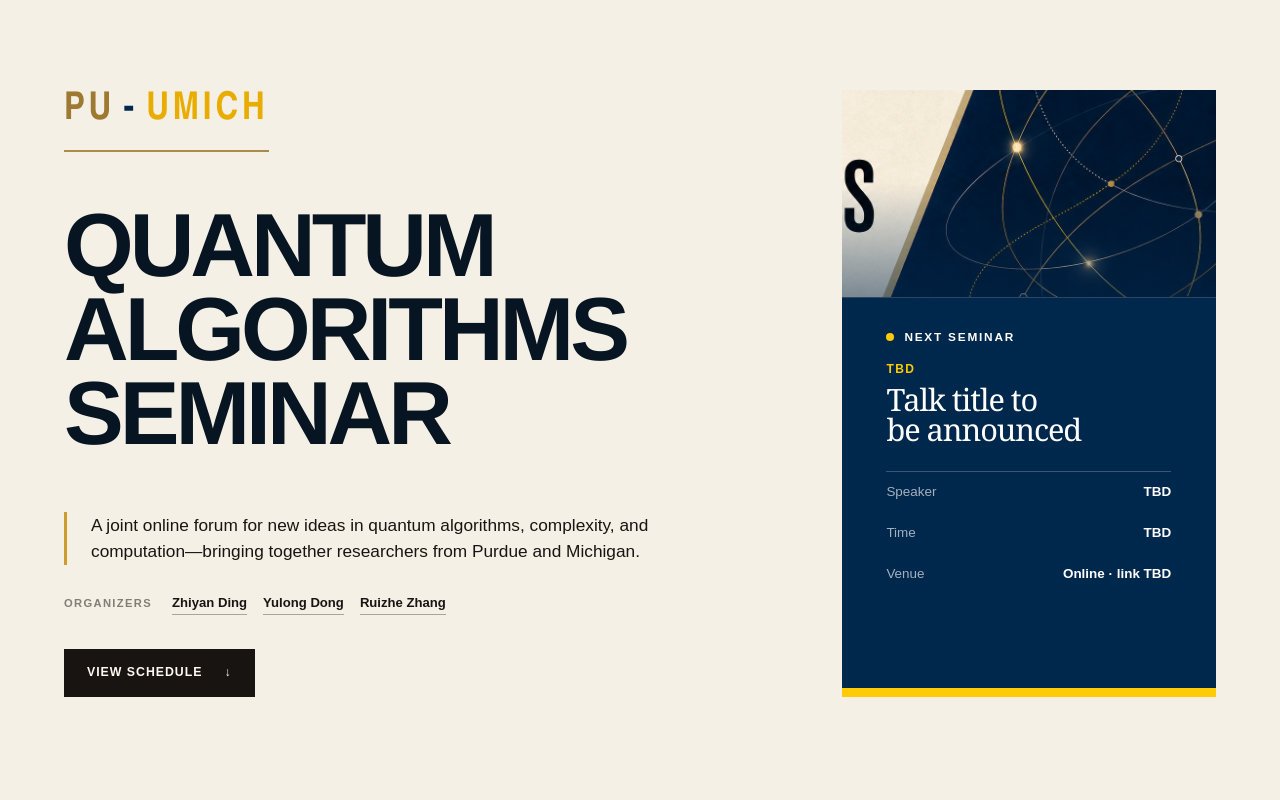
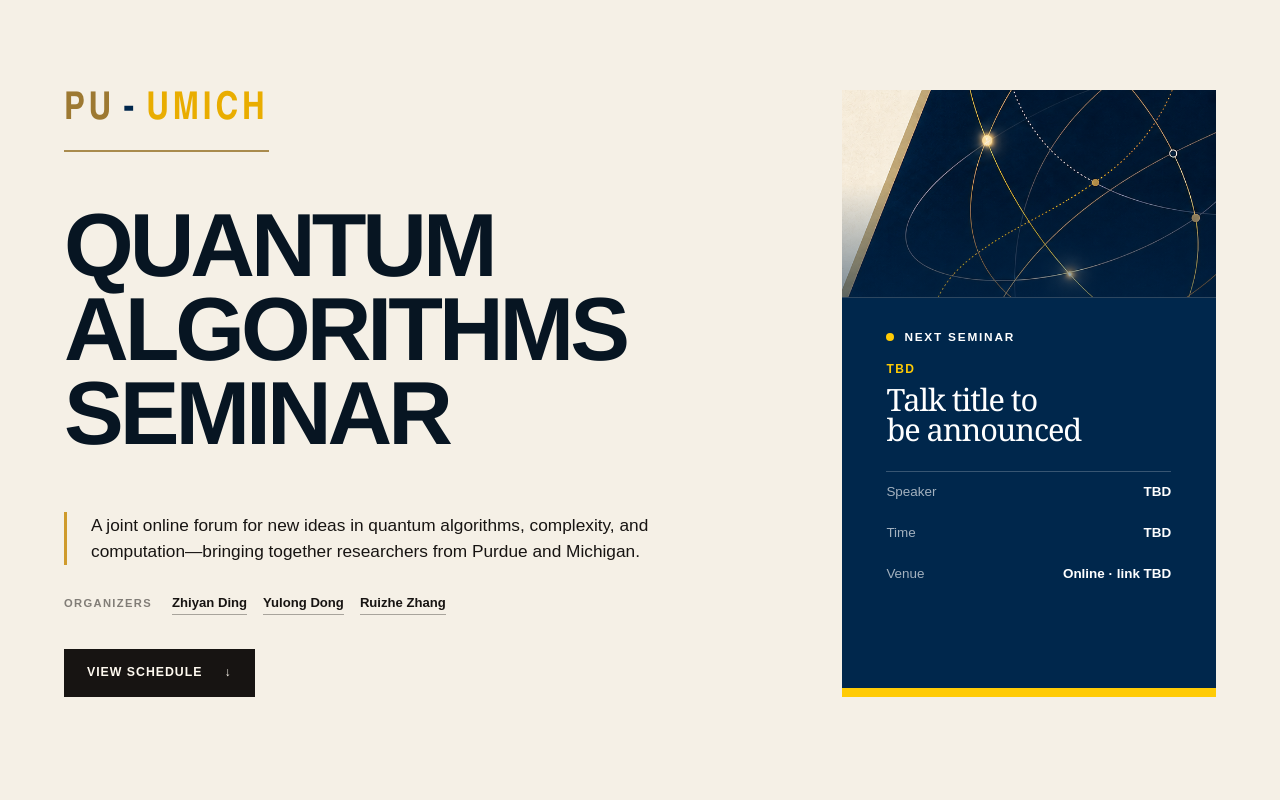
Before and after one commit to zrz1996/purdue-umich-quantum-algorithms-seminar, a Next.js app: page / in a window 1280 px wide. Shown: the top 800 px of the page. Built offline with nearby package versions, Linux system fonts and the light colour scheme.

Commit message:
Tighten next seminar artwork crop

```diff
--- a/app/globals.css
+++ b/app/globals.css
@@ -182,7 +182,7 @@
   right: 0;
   top: 50%;
   transform: translateY(-50%);
-  width: 200%;
+  width: 230%;
 }
 
 .next-talk-content {
```
